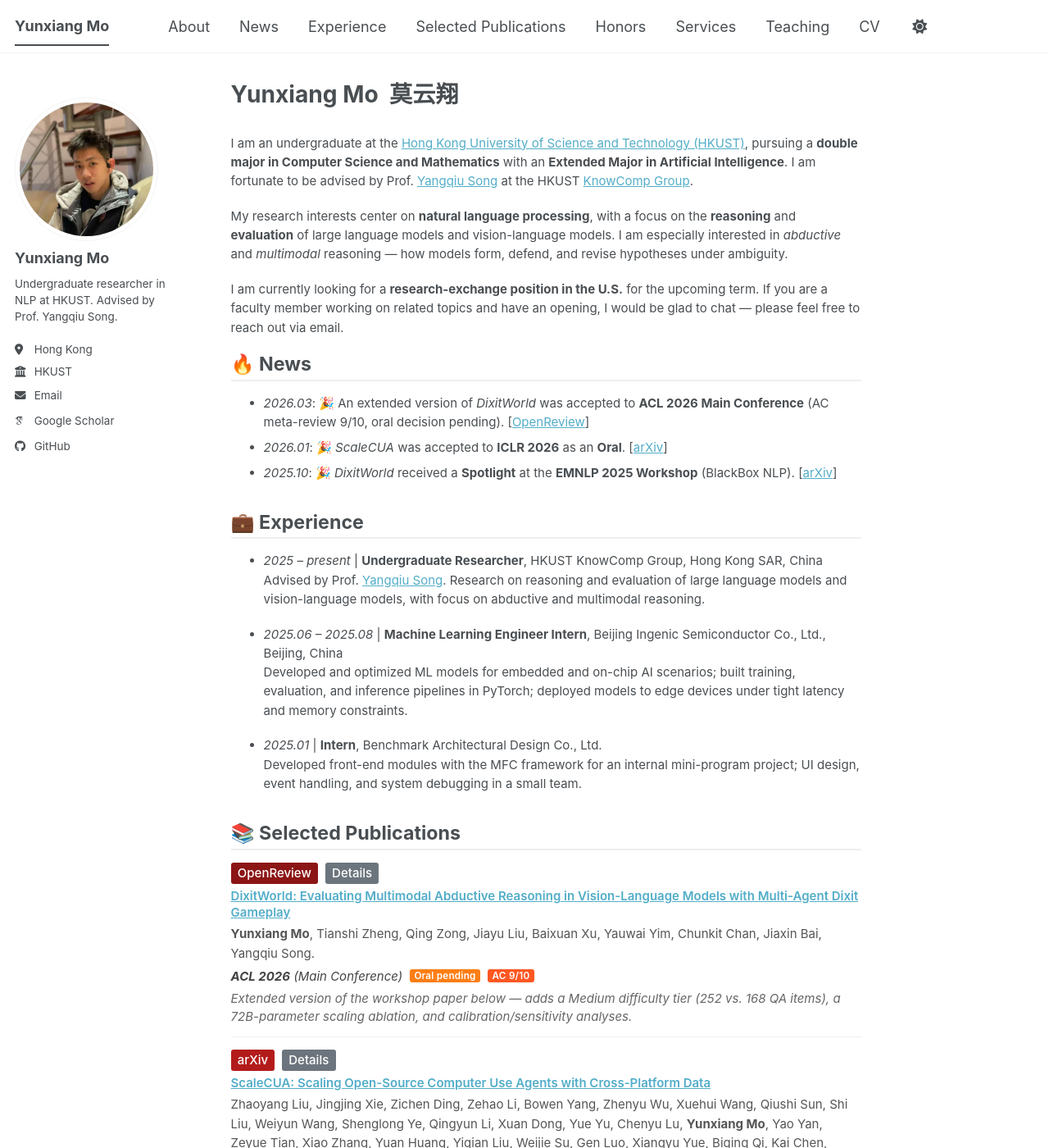
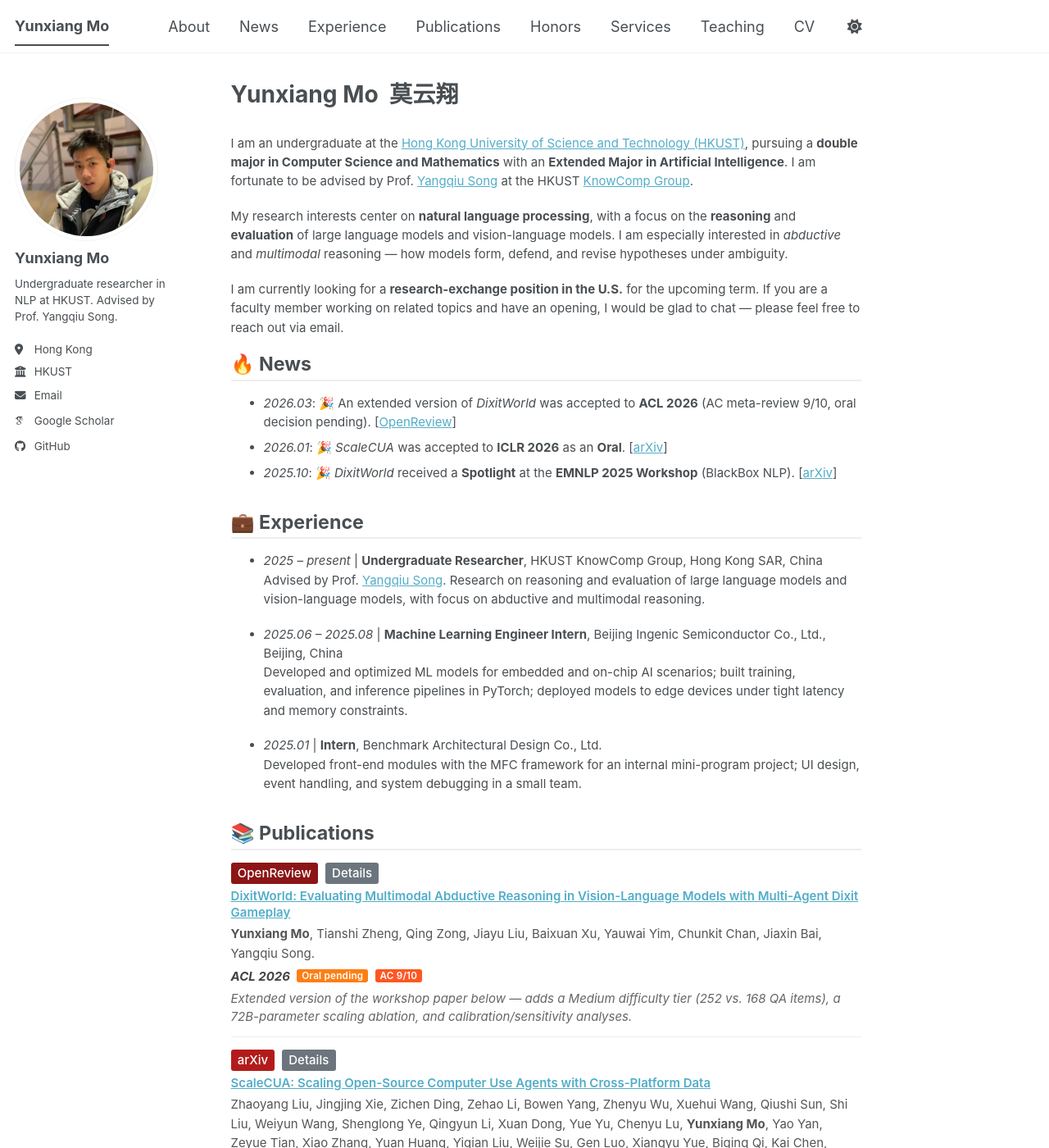
Before and after one commit to moyunxiang/moyunxiang.github.io, a Jekyll site: the page built from _pages/about.md, in a window 1280 px wide and 1400 px high. Shown: the whole window at 82% size. Built offline with Jekyll 4.4.1, drawn with Linux system fonts in a browser that asks for light colours; some web fonts are replaced; a script bundle is joined from its source files by our own code; library files that are not in the unit come from our copies.

Commit message:
Rename to plain 'Publications'; drop '(Main Conference)' after ACL 2026

```diff
--- a/_data/navigation.yml
+++ b/_data/navigation.yml
@@ -11,8 +11,8 @@
   - title: "Experience"
     url: /#experience
 
-  - title: "Selected Publications"
-    url: /#selected-publications
+  - title: "Publications"
+    url: /#publications
 
   - title: "Honors"
     url: /#honors-and-awards
--- a/_pages/about.md
+++ b/_pages/about.md
@@ -19,7 +19,7 @@
 
 🔥 News
 ======
-- *2026.03*: 🎉 An extended version of *DixitWorld* was accepted to **ACL 2026 Main Conference** (AC meta-review 9/10, oral decision pending). \[[OpenReview](https://openreview.net/forum?id=ikU0NDfKvO)\]
+- *2026.03*: 🎉 An extended version of *DixitWorld* was accepted to **ACL 2026** (AC meta-review 9/10, oral decision pending). \[[OpenReview](https://openreview.net/forum?id=ikU0NDfKvO)\]
 - *2026.01*: 🎉 *ScaleCUA* was accepted to **ICLR 2026** as an **Oral**. \[[arXiv](https://arxiv.org/abs/2509.15221)\]
 - *2025.10*: 🎉 *DixitWorld* received a **Spotlight** at the **EMNLP 2025 Workshop** (BlackBox NLP). \[[arXiv](https://arxiv.org/abs/2510.10117)\]
 
@@ -36,9 +36,9 @@
 - *2025.01* | **Intern**, Benchmark Architectural Design Co., Ltd.
   Developed front-end modules with the MFC framework for an internal mini-program project; UI design, event handling, and system debugging in a small team.
 
-<span class="anchor" id="selected-publications"></span>
+<span class="anchor" id="publications"></span>
 
-📚 Selected Publications
+📚 Publications
 ======
 
 <div class="paper-box">
@@ -49,7 +49,7 @@
     </p>
     <p class="paper-title"><a href="https://openreview.net/forum?id=ikU0NDfKvO">DixitWorld: Evaluating Multimodal Abductive Reasoning in Vision-Language Models with Multi-Agent Dixit Gameplay</a></p>
     <p class="paper-authors"><strong>Yunxiang Mo</strong>, Tianshi Zheng, Qing Zong, Jiayu Liu, Baixuan Xu, Yauwai Yim, Chunkit Chan, Jiaxin Bai, Yangqiu Song.</p>
-    <p class="paper-meta"><strong>ACL 2026</strong> (Main Conference) <span class="paper-meta-highlight oral-pending">Oral pending</span> <span class="paper-meta-highlight">AC 9/10</span></p>
+    <p class="paper-meta"><strong>ACL 2026</strong> <span class="paper-meta-highlight oral-pending">Oral pending</span> <span class="paper-meta-highlight">AC 9/10</span></p>
     <p class="paper-extra">Extended version of the workshop paper below — adds a Medium difficulty tier (252 vs. 168 QA items), a 72B-parameter scaling ablation, and calibration/sensitivity analyses.</p>
   </div>
 </div>
```
